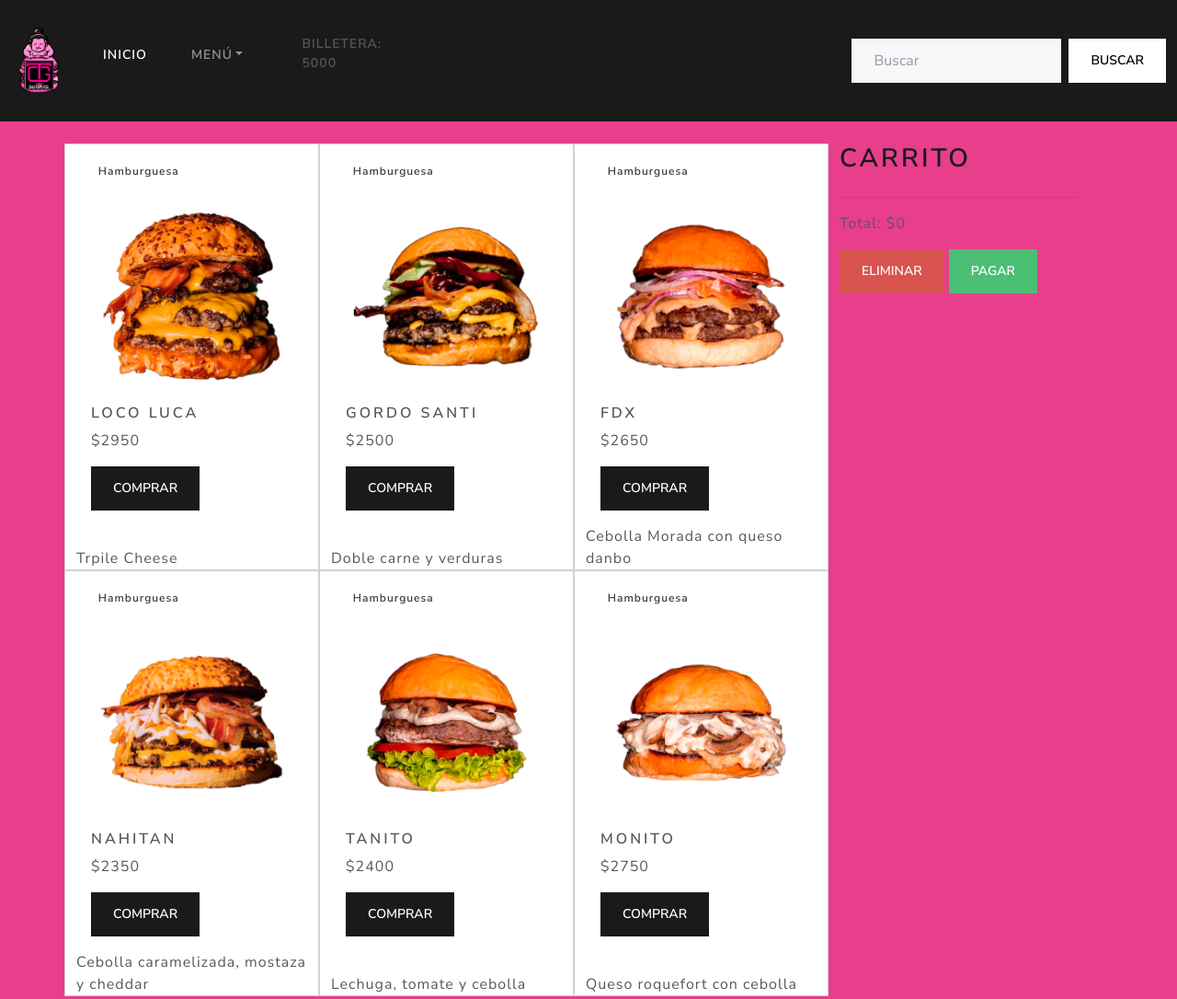
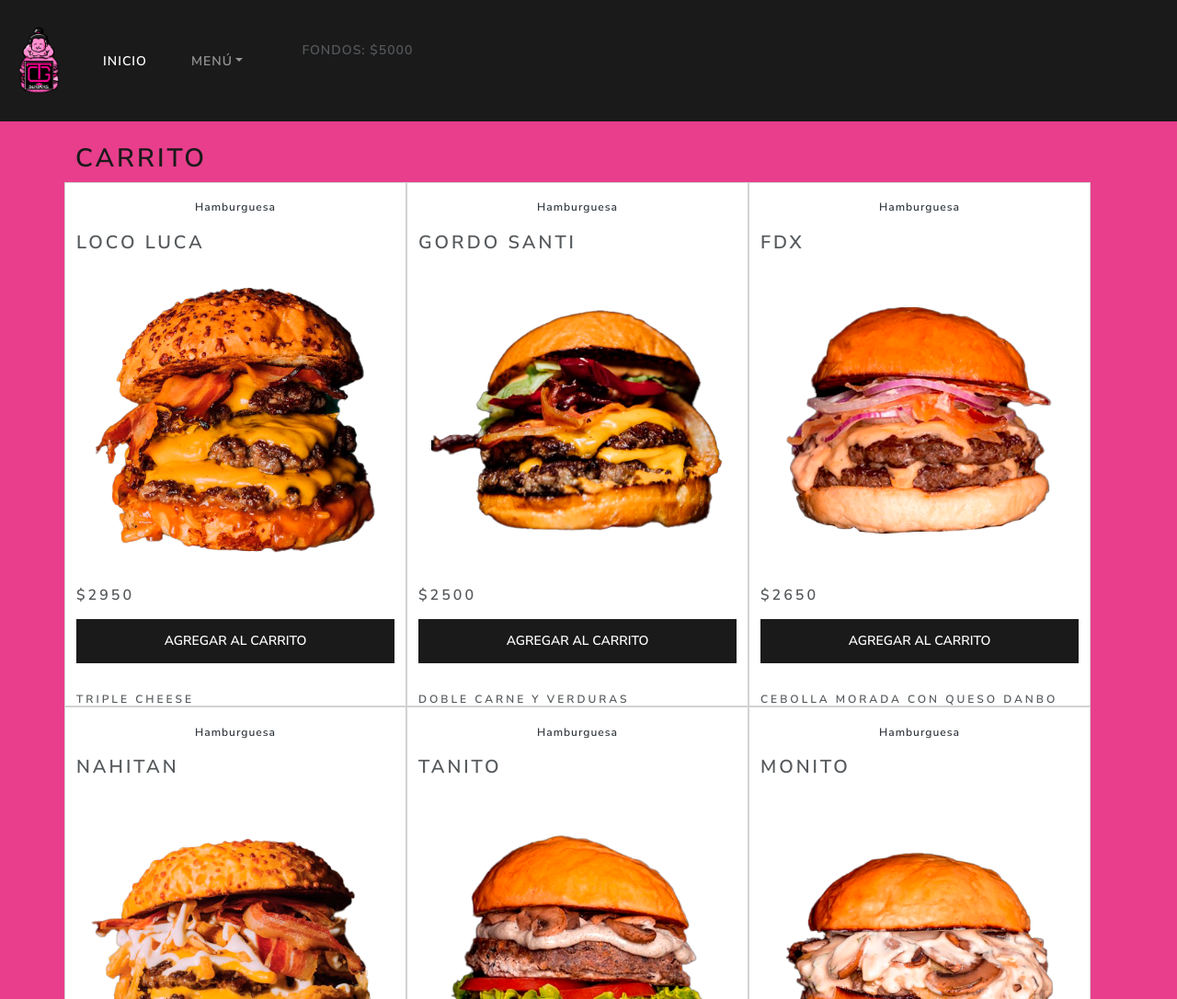
Before and after one commit to gastongorosito/hamburgueseriagt, a plain HTML site: page index.html in a window 1280 px wide. Shown: the top 1086 px of the page at 92% size. Drawn offline with nearby package versions, Linux system fonts and the light colour scheme; some packages are replaced by stand-ins of ours; a script that the page names is missing.

Commit message:
correciones y arreglos

```diff
--- a/index.html
+++ b/index.html
@@ -32,25 +32,17 @@
               </li>
               <li id="fondos" class="ms-4">Billetera:</li>
             </ul>
-            <form class="d-flex">
-              <input class="form-control me-sm-2" type="text" placeholder="Buscar">
-              <button class="btn btn-secondary my-2 my-sm-0" type="submit">Buscar</button>
-            </form>
           </div>
         </div>
       </nav>
 
       <section class="container mt-4">
         <div class="row">
-            <main id="items" class="col-lg-9 col-md-8 row"></main>
-            <aside class="col-lg-3 col-md-4">
-                <h2>Carrito</h2>
-                <ul id="carrito" class="list-group"></ul>
-                <hr>
-                <p class="text-right">Total: $<span id="total"></span></p>
-                <button id="boton-eliminar" class="btn btn-danger">eliminar</button>
-                <button id="boton-pagar" class="btn btn-success">pagar</button>
-            </aside>
+          <aside class="col-lg-3 col-md-4">
+            <h2>Carrito</h2>
+            <ul id="carrito" class="list-group"></ul>
+          </aside>
+          <main id="items" class="col-lg-12 col-md-8 row"></main>
         </div>
     </section>
 
@@ -60,7 +52,7 @@
     integrity="sha384-w76AqPfDkMBDXo30jS1Sgez6pr3x5MlQ1ZAGC+nuZB+EYdgRZgiwxhTBTkF7CXvN"
     crossorigin="anonymous"
   ></script>
-    <script src="./scripts/js.js"></script>
+    <script src="./scripts/jsentrega.js"></script>
     <script src="//cdn.jsdelivr.net/npm/sweetalert2@11"></script>
 </body>
 </html>
--- /dev/null
+++ b/products.json
@@ -0,0 +1,45 @@
+[
+    {
+        "nombre": "LOCO LUCA",
+        "precio": 2950,
+        "foto": "imagenes/loco.png",
+        "categoria": "Hamburguesa",
+        "descripcion": "Triple Cheese"
+    },
+    {
+        "nombre": "GORDO SANTI",
+        "precio": 2500,
+        "foto": "imagenes/bido.png",
+        "categoria": "Hamburguesa",
+        "descripcion": "Doble carne y verduras"
+    },
+    {
+        "nombre": "FDX",
+        "precio": 2650,
+        "foto": "imagenes/fdx.png",
+        "categoria": "Hamburguesa",
+        "descripcion": "Cebolla Morada con queso danbo"
+    },
+    {
+        "nombre": "NAHITAN",
+        "precio": 2350,
+        "foto": "imagenes/nahitan.png",
+        "categoria": "Hamburguesa",
+        "descripcion": "Cebolla caramelizada, mostaza y cheddar"
+    },
+    {
+        "nombre": "TANITO",
+        "precio": 2400,
+        "foto": "imagenes/tanito.png",
+        "categoria": "Hamburguesa",
+        "descripcion": "Lechuga, tomate y cebolla"
+    },
+    {
+        "nombre": "MONITO",
+        "precio": 2750,
+        "foto": "imagenes/monito.png",
+        "categoria": "Hamburguesa",
+        "descripcion": "Queso roquefort con cebolla"
+    }
+
+  ]
--- a/scripts/js.js
+++ /dev/null
@@ -1,210 +0,0 @@
-let productos = [
-    {
-      id: 1,
-      nombre: "LOCO LUCA",
-      precio: 2950,
-      foto: "imagenes/loco.png",
-      categoria: "Hamburguesa",
-      descripcion: "Trpile Cheese",
-    },
-    {
-      id: 2,
-      nombre: "GORDO SANTI",
-      precio: 2500,
-      foto: "imagenes/bido.png",
-      categoria: "Hamburguesa",
-      descripcion: "Doble carne y verduras",
-    },
-    {
-      id: 3,
-      nombre: "FDX",
-      precio: 2650,
-      foto: "imagenes/fdx.png",
-      categoria: "Hamburguesa",
-      descripcion: "Cebolla Morada con queso danbo",
-    },
-    {
-      id: 4,
-      nombre: "NAHITAN",
-      precio: 2350,
-      foto: "imagenes/nahitan.png",
-      categoria: "Hamburguesa",
-      descripcion: "Cebolla caramelizada, mostaza y cheddar",
-    },
-    {
-      id: 5,
-      nombre: "TANITO",
-      precio: 2400,
-      foto: "imagenes/tanito.png",
-      categoria: "Hamburguesa",
-      descripcion: "Lechuga, tomate y cebolla",
-    },
-    {
-      id: 6,
-      nombre: "MONITO",
-      precio: 2750,
-      foto: "imagenes/monito.png",
-      categoria: "Hamburguesa",
-      descripcion: "Queso roquefort con cebolla",
-    },
-
-  ];
-
-  let carrito = [];
-const moneda = "$";
-const Ditems = document.querySelector("#items");
-const Dcarrito = document.querySelector("#carrito");
-const Dtotal = document.querySelector("#total");
-const Dbotoneliminar = document.querySelector("#boton-eliminar");
-const DbotonPagar = document.querySelector("#boton-pagar");
-const localStorage = window.localStorage;
-
-
-const Billetera = 5000
-const Dfondos = document.querySelector("#fondos");
-let fondos = document.createElement("p");
-fondos.innerHTML = Billetera;
-
-Dfondos.appendChild(fondos);
-
-function crearProductos() {
-  productos.forEach((info) => {
-    const itemBox = document.createElement("div");
-    itemBox.classList.add("card", "col-lg-4", "col-md-6", "col-sm-12");
-
-    const itemBody = document.createElement("div");
-    itemBody.classList.add("card-body");
-
-    const categoria = document.createElement("span");
-    categoria.classList.add("badge", "bg-secondary", "mb-3");
-    categoria.textContent = info.categoria;
-
-    const titulo = document.createElement("h5");
-    titulo.classList.add("card-title", "mt-2");
-    titulo.textContent = info.nombre;
-
-    const descripcion = document.createElement ("p")
-    descripcion.classList.add("card-text")
-    descripcion.textContent = info.descripcion
-
-    const foto = document.createElement("img");
-    foto.classList.add("img-fluid");
-    foto.setAttribute("src", info.foto);
-
-    const precio = document.createElement("p");
-    precio.classList.add("card-text");
-    precio.textContent = `${moneda}${info.precio}`;
-
-    const botonCarrito = document.createElement("button");
-    botonCarrito.classList.add("btn", "btn-primary");
-    botonCarrito.textContent = "Comprar";
-    botonCarrito.setAttribute("marcador", info.id);
-    botonCarrito.addEventListener("click", sumarProducto);
-
-    itemBody.appendChild(categoria);
-    itemBody.appendChild(foto);
-    itemBody.appendChild(titulo);
-    itemBody.appendChild(precio);
-    itemBody.appendChild(botonCarrito);
-    itemBox.appendChild(itemBody);
-    Ditems.appendChild(itemBox);
-    itemBox.appendChild(descripcion)
-  });
-}
-
-function sumarProducto(evento) {
-  carrito.push(evento.target.getAttribute("marcador"));
-  actualizarCarrito();
-  guardarCarrito();
-}
-
-function actualizarCarrito() {
-  Dcarrito.textContent = "";
-  const sinDuplicados = [...new Set(carrito)];
-  sinDuplicados.forEach((item) => {
-    const miItem = productos.filter((itemBaseDatos) => {
-      return itemBaseDatos.id === parseInt(item);
-    });
-    const numeroUnidadesItem = carrito.reduce((total, itemId) => {
-      return itemId === item ? (total += 1) : total;
-    }, 0);
-    const itemBox = document.createElement("li");
-    itemBox.classList.add("list-group-item", "text-right", "mx-2");
-    itemBox.textContent = `${numeroUnidadesItem} x ${miItem[0].nombre} - ${moneda}${miItem[0].precio}`;
-
-    const botonBorrar = document.createElement("button");
-    botonBorrar.classList.add("btn", "btn-danger", "mx-5");
-    botonBorrar.textContent = "X";
-    botonBorrar.style.marginLeft = "1rem";
-    botonBorrar.dataset.item = item;
-    botonBorrar.addEventListener("click", borrarItemCarrito);
-
-    itemBox.appendChild(botonBorrar);
-    Dcarrito.appendChild(itemBox);
-  });
-
-  Dtotal.textContent = calcularTotal();
-}
-
-function borrarItemCarrito(evento) {
-    const id = evento.target.dataset.item;
-    carrito = carrito.filter((carritoId) => {
-        return carritoId !== id;
-    });
-
-    actualizarCarrito();
-    guardarCarrito();
-}
-
-function calcularTotal(){
-    return carrito
-    .reduce((total, item) =>{
-        const miItem = productos.filter((itemBaseDatos) => {
-            return itemBaseDatos.id === parseInt(item);
-        });
-        return total + miItem[0].precio;
-    }, 0);
-}
-
-function eliminarCarrito(){
-    carrito = [];
-    actualizarCarrito();
-    localStorage.clear();
-}
-
-function guardarCarrito(){
-    localStorage.setItem("carrito", JSON.stringify(carrito));
-}
-
-function cargarCarrito() {
-    if (localStorage.getItem("carrito") !== null){
-        carrito = JSON.parse(localStorage.getItem("carrito"));
-    }
-}
-
-
-DbotonPagar.onclick = () => {
-  if (Billetera >= carrito) {
-    Swal.fire(
-      '¡A disfrutar!',
-      'Dentro de unos minutos te avisaremos cuando el pedido este en camino.',
-      'success'
-    )
-
-    nuevaCompra.appendChild(contenedor);
-  } else {
-    Swal.fire(
-      'No tenes fondos suficientes para disfrutar de la hamburguesa',
-      'Revisa tu saldo y volvé a intentar.',
-      'error'
-    )
-
-  nuevaCompra.appendChild(contenedor);
-  }
-}
-
-Dbotoneliminar.addEventListener("click", eliminarCarrito);
-
-actualizarCarrito();
-crearProductos();
-cargarCarrito();
--- /dev/null
+++ b/scripts/jsentrega.js
@@ -0,0 +1,106 @@
+let productos = [];
+let carrito = [];
+let dinero = 5000;
+let fondosDiv = document.querySelector("#fondos");
+fondosDiv.innerHTML = `
+<p> Fondos: $${dinero}`;
+let total = 0;
+
+const mostrarProductos = async () => {
+  const respuesta = await fetch('/products.json');
+  productos = await respuesta.json();
+
+  const productosDiv = document.querySelector("#items");
+  productosDiv.innerHTML = "";
+
+  productos.forEach((producto) => {
+    const productoDiv = document.createElement("div");
+    productoDiv.classList.add("card", "col-lg-4", "col-md-6", "col-sm-12");
+    productoDiv.innerHTML = `
+        <span class="badge bg-secondary mb-3 mt-3">${producto.categoria}</span>
+        <h4 class="card-title">${producto.nombre}</h4>
+        <img class="img-fluid" src="${producto.foto}" alt="${producto.nombre}" />
+        <h5 class="card-text mt-2">$${producto.precio}</h5>
+        <button class="btn btn-primary mt-2 mb-4" onclick="agregarAlCarrito('${producto.nombre}')">Agregar al carrito</button>
+        <h6 class="card-text mt-2">${producto.descripcion}</h6>
+      `;
+    productosDiv.appendChild(productoDiv);
+  });
+};
+
+const agregarAlCarrito = (nombre) => {
+  const producto = productos.find((p) => p.nombre === nombre);
+  carrito.push(producto);
+  mostrarCarrito();
+};
+
+const mostrarCarrito = () => {
+  const carritoDiv = document.querySelector("#carrito");
+  carritoDiv.innerHTML = "";
+
+  let total = 0;
+  const productosEnCarrito = {};
+  carrito.forEach((producto) => {
+    if (!productosEnCarrito[producto.nombre]) {
+      productosEnCarrito[producto.nombre] = producto;
+      productosEnCarrito[producto.nombre].cantidad = 1;
+    } else {
+      productosEnCarrito[producto.nombre].cantidad++;
+    }
+  });
+
+  Object.values(productosEnCarrito).forEach((producto) => {
+    const productoDiv = document.createElement("div");
+    productoDiv.innerHTML = `
+      <h6>${producto.nombre}</h6>
+      <p>Cantidad: ${producto.cantidad}</p>
+      <p>$${producto.precio}</p>
+      <button class="btn btn-danger mb-2" onclick="eliminarDelCarrito('${producto.nombre}')">X</button>
+    `;
+    total += producto.precio * producto.cantidad;
+    carritoDiv.appendChild(productoDiv);
+  });
+
+  carritoDiv.innerHTML += `
+    <p>Total: $${total}</p>
+    <button class="btn btn-danger" onclick="vaciarCarrito()">Vaciar carrito</button>
+    <button class="btn btn-success"onclick="pagar()">Pagar</button>
+`;
+};
+
+const pagar = () => {
+  const total = calcularTotal();
+  if (total <= dinero) {
+    Swal.fire(
+      "¡A disfrutar!",
+      "Dentro de unos minutos te avisaremos cuando el pedido este en camino.",
+      "success"
+    );
+  } else {
+    Swal.fire(
+      "No tenes fondos suficientes para disfrutar de la hamburguesa",
+      "Revisa tu saldo y volvé a intentar.",
+      "error"
+    );
+  }
+};
+
+const calcularTotal = () => {
+  let total = 0;
+  carrito.forEach((producto) => {
+    total += producto.precio;
+  });
+  return total;
+};
+
+const eliminarDelCarrito = (nombre) => {
+  carrito = carrito.filter((producto) => producto.nombre !== nombre);
+  mostrarCarrito();
+};
+
+const vaciarCarrito = () => {
+  carrito = [];
+  mostrarCarrito();
+};
+
+mostrarProductos();
```
